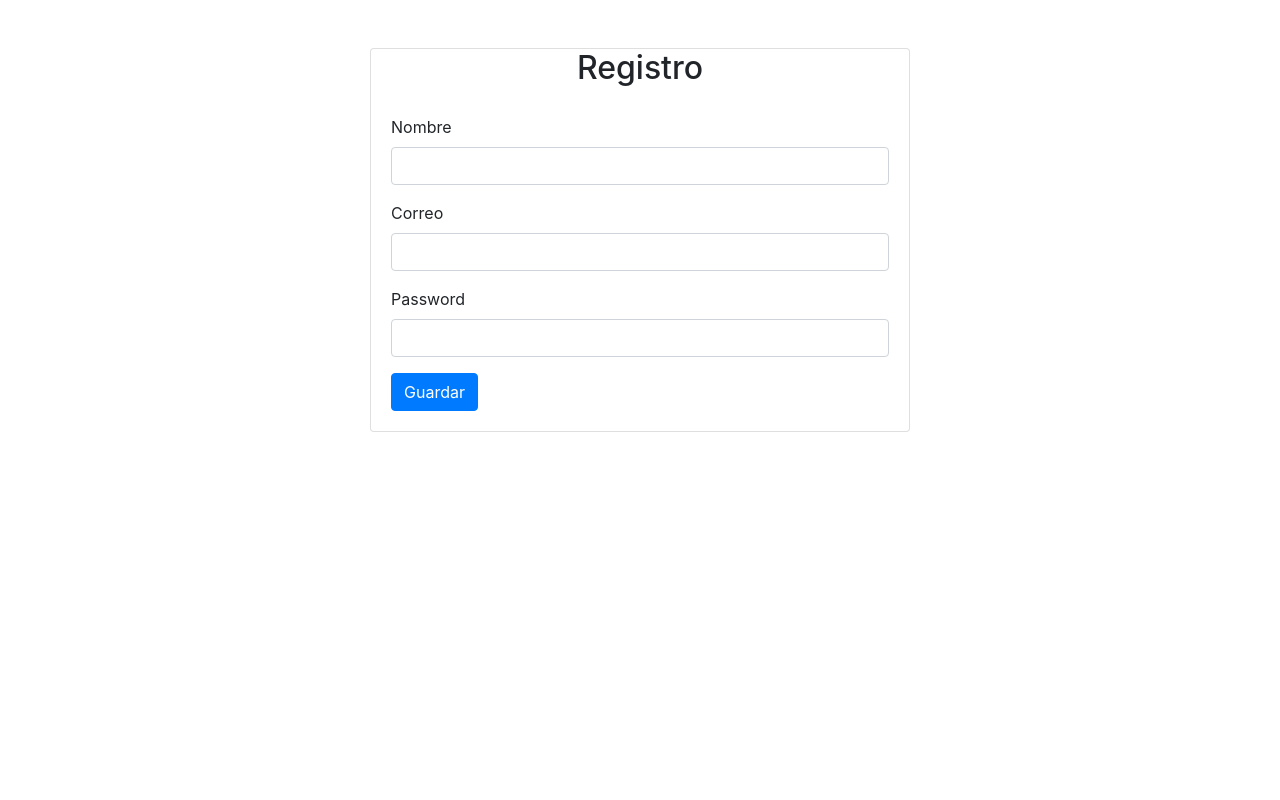
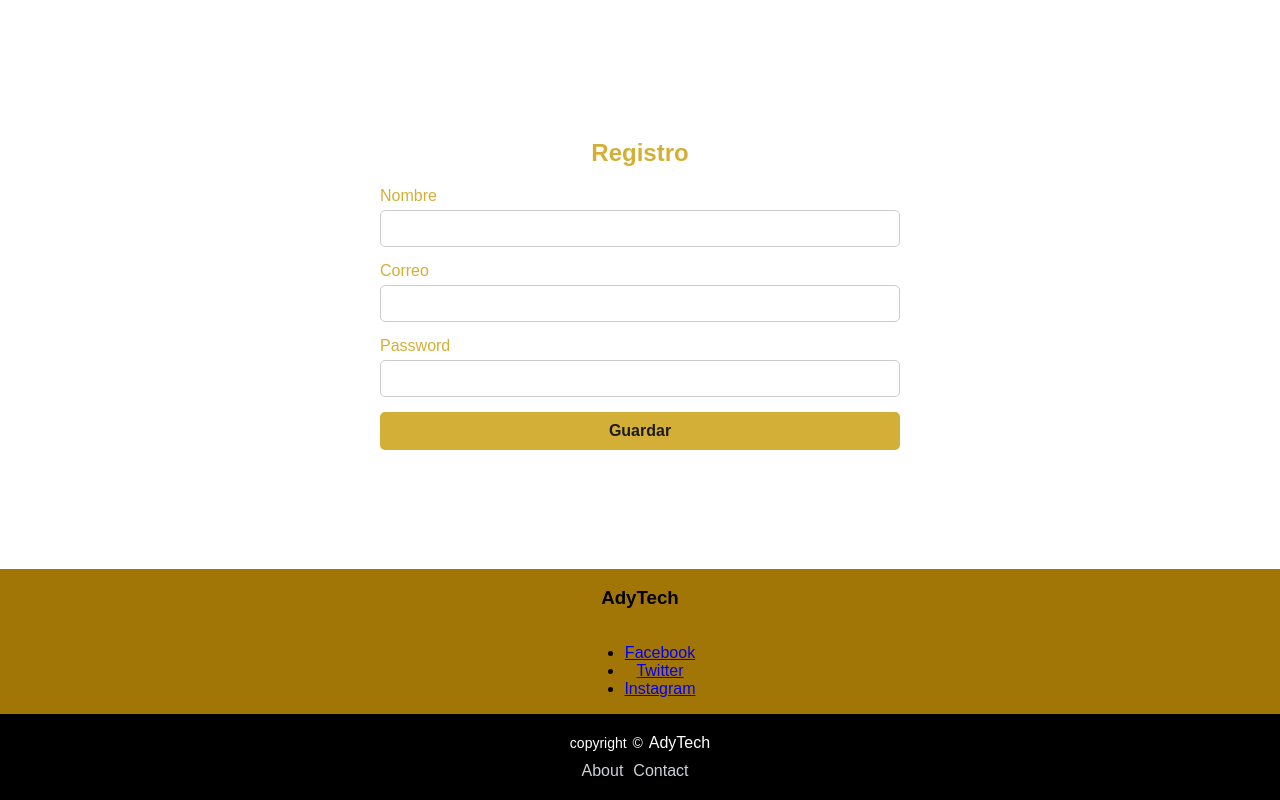
Before and after one commit to Yoval128/adytech, a PHP site: template src/Views/register.php in a window 1280 px wide. Run offline with PHP 8.4, Linux system fonts and the light colour scheme; the template is opened without the code that fills it, so the values that code supplies are empty.

Commit message:
Se agregaron estilos y se empezo a trabajar en el menu de navegacion

```diff
--- /dev/null
+++ b/public/css/style.css
@@ -0,0 +1,327 @@
+body {
+    font-family: Arial, sans-serif;
+    margin: 0;
+    padding: 0;
+    display: flex;
+    flex-direction: column;
+    height: 100vh;
+    background-color: #ffffff;
+}
+
+*,
+*::after,
+*::before {
+    box-sizing: border-box;
+}
+
+.navbar {
+    background-color: #a27606;
+    padding: 10px;
+    text-align: right;
+}
+
+.nav-menu {
+    list-style: none;
+    margin: 10px;
+    padding: 0;
+}
+
+.nav-item {
+    position: relative;
+    display: inline-block;
+    margin-left: 20px;
+}
+
+.nav-link {
+    color: #d4af37;
+    text-decoration: none;
+    padding: 10px;
+    font-weight: bold;
+}
+
+.nav-link:hover {
+    color: #a12b29;
+}
+
+.submenu {
+    display: none;
+    position: absolute;
+    background-color: #333;
+    border: 1px solid #d4af37;
+    padding: 0;
+    list-style: none;
+    margin: 0;
+    top: 100%;
+    right: 0;
+    z-index: 1000;
+}
+
+.nav-item:hover .submenu {
+    display: block;
+}
+
+.submenu-link {
+    color: #d4af37;
+    text-decoration: none;
+    padding: 10px;
+    display: block;
+}
+
+.submenu-link:hover {
+    background-color: #a12b29;
+}
+
+.register-section,
+.product-section,
+.login-section {
+    flex: 1;
+    display: flex;
+    align-items: center;
+    justify-content: center;
+}
+
+.list-section {
+
+    margin: 10px;
+    padding: 10px;
+}
+
+.register-container {
+    width: 100%;
+    max-width: 600px;
+    padding: 40px;
+    color: #d4af37;
+}
+
+.register-form-wrapper {
+    width: 100%;
+}
+
+.register-form-group {
+    margin-bottom: 15px;
+}
+
+.product-button,
+.register-button {
+    width: 100%;
+    padding: 10px;
+    background-color: #d4af37;
+    border: none;
+    font-weight: bold;
+    color: #1c1c1c;
+    border-radius: 5px;
+    cursor: pointer;
+    font-size: medium;
+}
+
+.container-form {
+    margin: 10px;
+    display: flex;
+    width: 100%;
+    box-shadow: 0 0 10px rgba(0, 0, 0, 0.1);
+    background-color: #fff;
+    height: 70vh;
+}
+
+.container-img {
+    flex: 0 0 40%;
+    display: flex;
+    justify-content: center;
+    align-items: center;
+}
+
+.container-img img {
+    max-width: 100%;
+    height: auto;
+}
+
+.container-group-form {
+    width: 50%;
+    padding: 40px;
+    color: #d4af37;
+    align-content: center;
+    margin-left: 50px;
+}
+
+h2 {
+    text-align: center;
+    margin-bottom: 20px;
+    color: #d4af37;
+}
+
+.form-group {
+    margin-bottom: 15px;
+}
+
+label {
+    display: block;
+    margin-bottom: 5px;
+    color: #d4af37;
+}
+
+input {
+    width: 100%;
+    padding: 10px;
+    border: 1px solid #ccc;
+    border-radius: 5px;
+}
+
+button {
+    width: 100%;
+    padding: 10px;
+    background-color: #d4af37;
+    border: none;
+    color: #1c1c1c;
+    border-radius: 5px;
+    cursor: pointer;
+}
+
+button:hover {
+    background-color: #b89529;
+}
+
+table {
+    width: 100%;
+    border-collapse: collapse;
+    color: #270101;
+}
+.table-container {
+    max-height: 1000px;
+    overflow-y: auto;
+    border: 1px solid #d4af37;
+    border-radius: 5px;
+}
+
+th,
+td {
+    padding: 12px 15px;
+    text-align: left;
+    border-bottom: 1px solid #d4af37;
+}
+
+th {
+    background-color: #720017;
+    color: #ffffff;
+    text-transform: uppercase;
+}
+
+
+.btn-primary {
+    background-color: #d4af37;
+    color: #1c1c1c;
+}
+
+.btn-primary:hover {
+    background-color: #b89529;
+}
+
+.btn-danger {
+    background-color: #a12b29;
+    color: #ffffff;
+}
+
+.btn-danger:hover {
+    background-color: #8c1e1c;
+}
+
+.tb-header {
+    text-align: center;
+    margin-top: 20px;
+    margin-bottom: 20px;
+}
+
+.tb-header h2 {
+    color: #d4af37;
+}
+
+
+
+
+.product-container {
+    width: 100%;
+    max-width: 600px;
+    padding: 40px;
+    background-color: #ffffff;
+    color: #d4af37;
+    border-radius: 10px;
+}
+
+.product-form-wrapper {
+    width: 100%;
+}
+
+
+.product-form-group {
+    margin-bottom: 15px;
+}
+
+textarea,
+select {
+    width: 100%;
+    padding: 10px;
+    border: 1px solid #ccc;
+    border-radius: 5px;
+    background-color: #ffffff;
+    color: #000000;
+}
+
+
+
+footer {
+    background: #a27606;
+    width: 100%;
+    color: #000000;
+    position: relative;
+}
+
+.footer-content {
+    display: flex;
+    align-items: center;
+    justify-content: center;
+    flex-direction: column;
+    text-align: center;
+}
+
+.footer-bottom {
+    background: #000;
+    width: 100%;
+    padding: 20px 0;
+    text-align: center;
+    color: #ffffff;
+}
+
+.footer-bottom p {
+    margin: 0;
+    padding: 0;
+    font-size: 14px;
+    word-spacing: 2px;
+    color: #ffffff;
+}
+
+.footer-bottom p a {
+    color: #ffffff;
+    font-size: 16px;
+    text-decoration: none;
+}
+
+.footer-bottom .footer-menu {
+    margin-top: 10px;
+}
+
+.footer-menu ul {
+    display: flex;
+    justify-content: center;
+    margin: 0;
+    padding: 0;
+}
+
+.footer-menu ul li {
+    padding-right: 10px;
+    display: block;
+    list-style: none;
+}
+
+.footer-menu ul li a {
+    color: #cfd2d6;
+    text-decoration: none;
+}
--- a/src/Views/products/create.php
+++ b/src/Views/products/create.php
@@ -9,7 +9,8 @@
 </head>
 
 <body>
-    <div class="container">
+   <section class="create-section">
+   <div class="container">
         <h1>Create product</h1>
         <form action="/products/create" method="POST">
             <div class="form-group">
@@ -42,6 +43,7 @@
         </form>
     </div>
 
+   </section>
 </body>
 
 </html>
--- a/src/Views/register.php
+++ b/src/Views/register.php
@@ -4,37 +4,52 @@
     <meta charset="UTF-8">
     <meta name="viewport" content="width=device-width, initial-scale=1.0">
     <title>Register</title>
-    <link href="https://stackpath.bootstrapcdn.com/bootstrap/4.5.2/css/bootstrap.min.css" rel="stylesheet">
+    <link rel="stylesheet" href="/css/style.css">
 </head>
 <body>
-    <div class="container">
-        <div class="row justify-content-center">
-            <div class="col-md-6">
-                <div class="card mt-5">
-                    <div class="car-header text-center">
-                        <h2>Registro</h2>
+    <section class="register-section">
+        <div class="register-container">
+            <div class="register-form-wrapper">
+                <h2>Registro</h2>
+                <form action="/register" method="post">
+                    <div class="register-form-group">
+                        <label for="nombre">Nombre</label>
+                        <input type="text" id="nombre" name="nombre" required>
                     </div>
-                    <div class="card-body">
-                        <form action="/register" method="post">
-                            <div class="form-group">
-                                <label for="">Nombre</label>
-                                <input type="text" name="nombre" class="form-control">
-                            </div>
-                            <div class="form-group">
-                                <label for="">Correo</label>
-                                <input type="text" name="correo" class="form-control">
-                            </div>
-                            <div class="form-group">
-                                <label for="">Password</label>
-                                <input type="password" name="password" class="form-control">
-                            </div>
-                            <button type="submit" class="btn btn-primary"> Guardar</button>
-                        </form>
+                    <div class="register-form-group">
+                        <label for="correo">Correo</label>
+                        <input type="email" id="correo" name="correo" required>
                     </div>
-                </div>
+                    <div class="register-form-group">
+                        <label for="password">Password</label>
+                        <input type="password" id="password" name="password" required>
+                    </div>
+                    <button type="submit" class="register-button">Guardar</button>
+                </form>
             </div>
         </div>
-    </div>
+    </section>
+
+    <footer>
+        <div class="footer-content">
+            <h3>AdyTech</h3>
+            <ul class="socials">
+                <li><a href="#">Facebook</a></li>
+                <li><a href="#">Twitter</a></li>
+                <li><a href="#">Instagram</a></li>
+            </ul>
+        </div>
+        <div class="footer-bottom">
+            <p>copyright &copy; <a href="#">AdyTech</a> </p>
+            <div class="footer-menu">
+                <ul class="f-menu">
+                    <li><a href="">About</a></li>
+                    <li><a href="">Contact</a></li>
+                </ul>
+            </div>
+        </div>
+    </footer>
+
 
 </body>
 </html>
```
Also changed, not shown: public/css/styles.css (deleted, +0 -49 lines), src/Views/login.php (+26 -16 lines), src/Views/products/alter.php (+34 -20 lines), src/Views/products/list.php (+43 -6 lines), public/images/Ady-Tech-Logo.jpeg.
